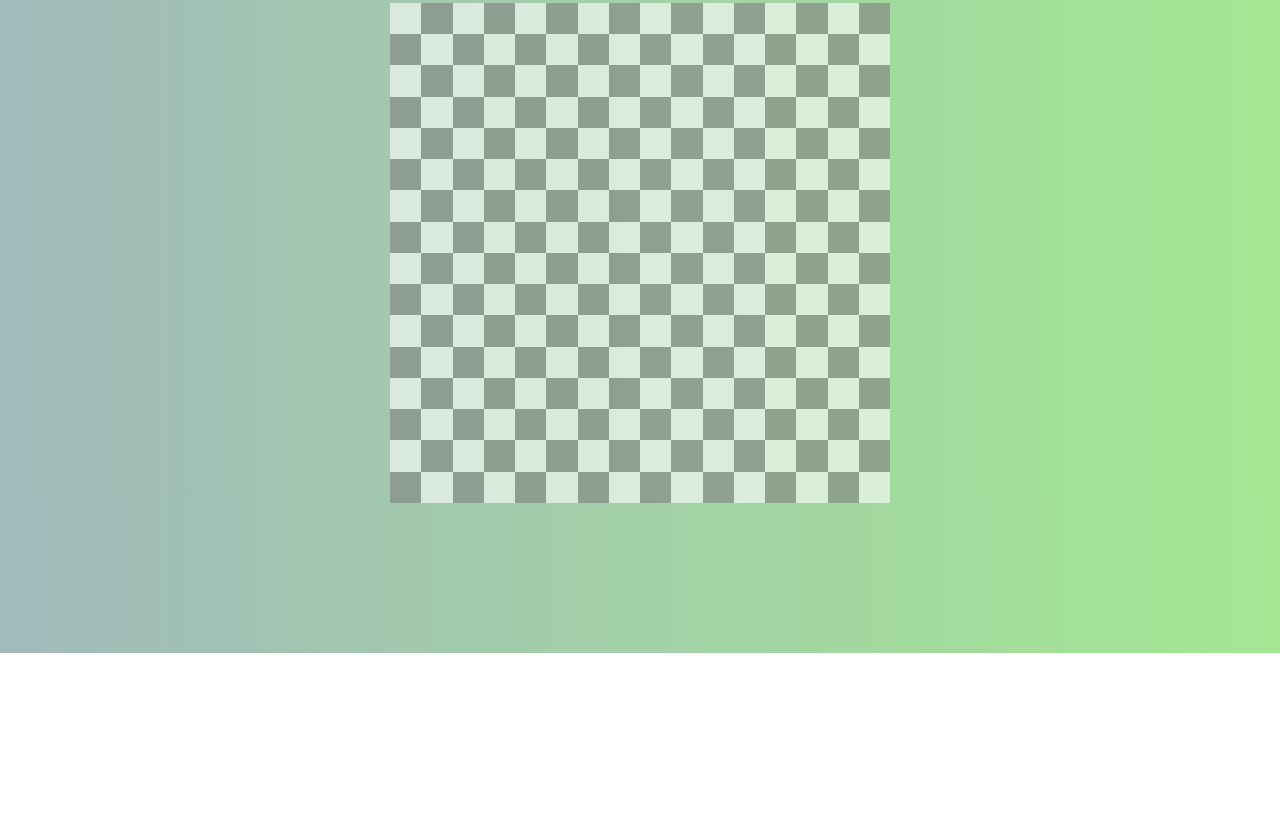
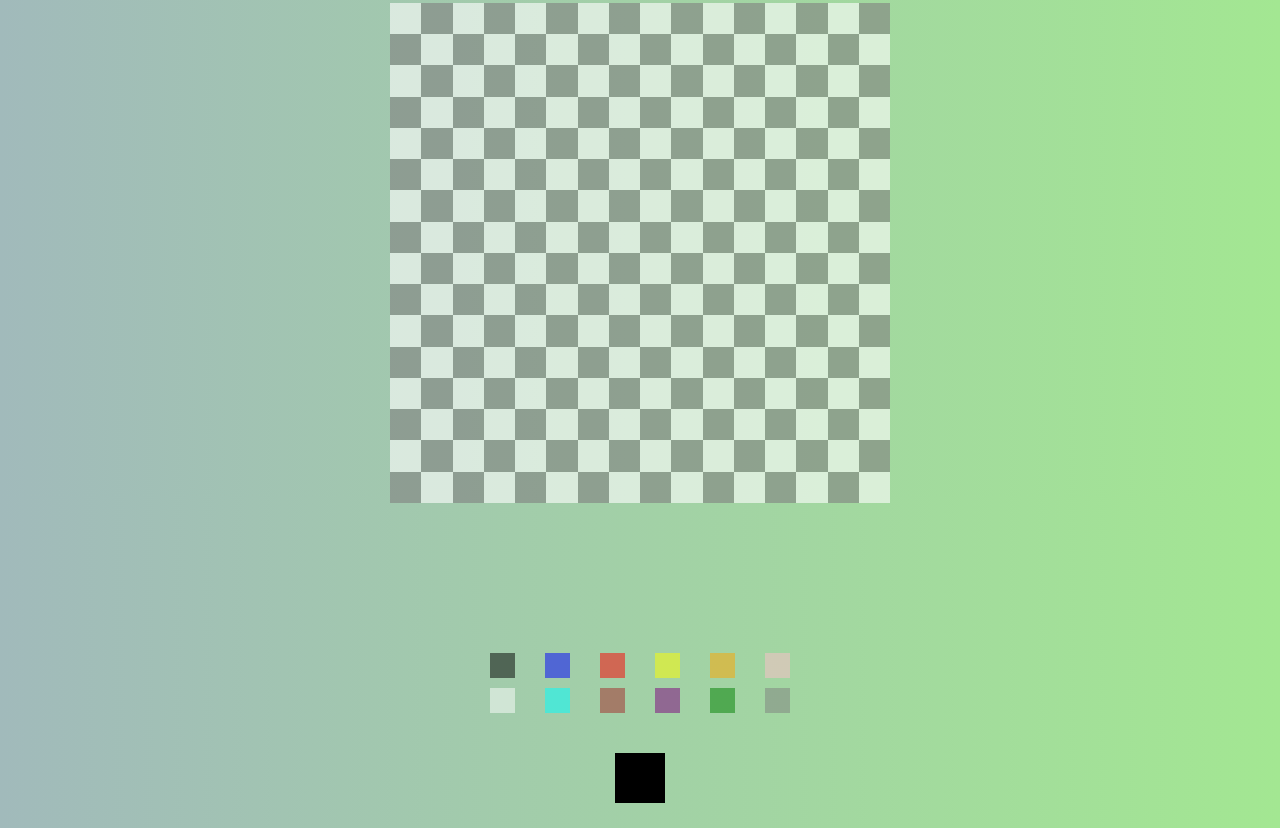
Before and after one commit to apoque96/odin-etch-a-sketch, a plain HTML site: page index.html in a window 1280 px wide. Shown: the part 334-1162 px from the top of the page. Before the commit the page ends 987 px from the top, so only its background shows below. Drawn offline with Linux system fonts and the light colour scheme.

Commit message:
Implemented the option to change color

```diff
--- a/css/styles.css
+++ b/css/styles.css
@@ -61,3 +61,87 @@ body{
 .pixel:hover{
     opacity: 1.0;
 }
+
+#colorContainer{
+    display: flex;
+    flex-direction: column;
+    padding-bottom: 40px;
+    gap: 10px;
+}
+
+#firstRow,#secondRow{
+    display: flex;
+    justify-content: center;
+    align-items: center;
+    gap: 30px;
+}
+
+.colorPicker{
+    width: 25px;
+    height: 25px;
+    opacity: .5;
+    font-size: 0;
+}
+.colorPicker:hover{
+    opacity: 1.0;
+}
+
+#black{
+    background-color: black;
+}
+
+#blue{
+    background-color: blue;
+}
+
+#red{
+    background-color: red;
+}
+
+#yellow{
+    background-color: yellow;
+}
+
+#orange{
+    background-color: orange;
+}
+
+#pink{
+    background-color: pink;
+}
+
+#white{
+    background-color: white;
+}
+
+#aqua{
+    background-color: aqua;
+}
+
+#brown{
+    background-color: brown;
+}
+
+#purple{
+    background-color: purple;
+}
+
+#green{
+    background-color: green;
+}
+
+#gray{
+    background-color: gray;
+}
+
+#colorSelectedContainer{
+    display: flex;
+    justify-content: center;
+}
+
+#colorSelected{
+    width: 50px;
+    height: 50px;
+    background-color: black;
+    margin-bottom: 25px;
+}
--- a/index.html
+++ b/index.html
@@ -28,6 +28,27 @@
             </div>
         </div>
     </div>
+    <div id="colorContainer">
+        <div id="firstRow">
+            <div id="black" class="colorPicker"></div>
+            <div id="blue" class="colorPicker"></div>
+            <div id="red" class="colorPicker"></div>
+            <div id="yellow" class="colorPicker"></div>
+            <div id="orange" class="colorPicker"></div>
+            <div id="pink" class="colorPicker"></div>
+        </div>
+        <div id="secondRow">
+            <div id="white" class="colorPicker"></div>
+            <div id="aqua" class="colorPicker"></div>
+            <div id="brown" class="colorPicker"></div>
+            <div id="purple" class="colorPicker"></div>
+            <div id="green" class="colorPicker"></div>
+            <div id="gray" class="colorPicker"></div>
+        </div>
+    </div>
+    <div id="colorSelectedContainer">
+        <div id="colorSelected"></div>
+    </div>
     <script src="js/script.js"></script>
 </body>
 </html>
--- a/js/script.js
+++ b/js/script.js
@@ -2,8 +2,11 @@ const canvas = document.querySelector("#canvas");
 const canvasWidthInput = document.querySelector("#canvasWidthInput");
 const canvasHeightInput = document.querySelector("#canvasHeightInput");
 const btnChangeSize = document.querySelector("#btnChangeSize");
+const colors = document.querySelectorAll(".colorPicker");
+const colorSelected = document.querySelector("#colorSelected");
 
 let mouseIsPressed = false;
+let currentColor = "black";
 
 document.addEventListener('mousedown', function(){
     mouseIsPressed = true;
@@ -11,6 +14,15 @@ document.addEventListener('mousedown', function(){
 document.addEventListener('mouseup', function(){
     mouseIsPressed = false;
 })
+
+colors.forEach(
+    function(node){
+        node.addEventListener('click', function(e){
+            changeColor(e.target.id);
+        })
+    }
+)
+
 
 createCanvas(16, 16);
 btnChangeSize.addEventListener('click', function(){
@@ -35,10 +47,10 @@ function createCanvas(n, m){
             anotherDiv.style.width = (100 / n) + "%";
             anotherDiv.style.height = "100%";
             anotherDiv.addEventListener('mouseenter', function(e){
-                if(mouseIsPressed){
-                    e.target.style.backgroundColor = "red";
-                    e.target.style.opacity = "1.0";
-                }
+                if(mouseIsPressed) changePixelColor(e);
+            })
+            anotherDiv.addEventListener('click', function(e){
+                changePixelColor(e);
             })
             if((i + j) % 2 != 0){
                 anotherDiv.style.backgroundColor = "gray";
@@ -52,3 +64,13 @@ function createCanvas(n, m){
         canvas.appendChild(div);
     }
 }
+
+function changeColor(color){
+    currentColor = color;
+    colorSelected.style.backgroundColor = color;
+}
+
+function changePixelColor(e){
+    e.target.style.backgroundColor = currentColor;
+    e.target.style.opacity = "1.0";
+}
```
